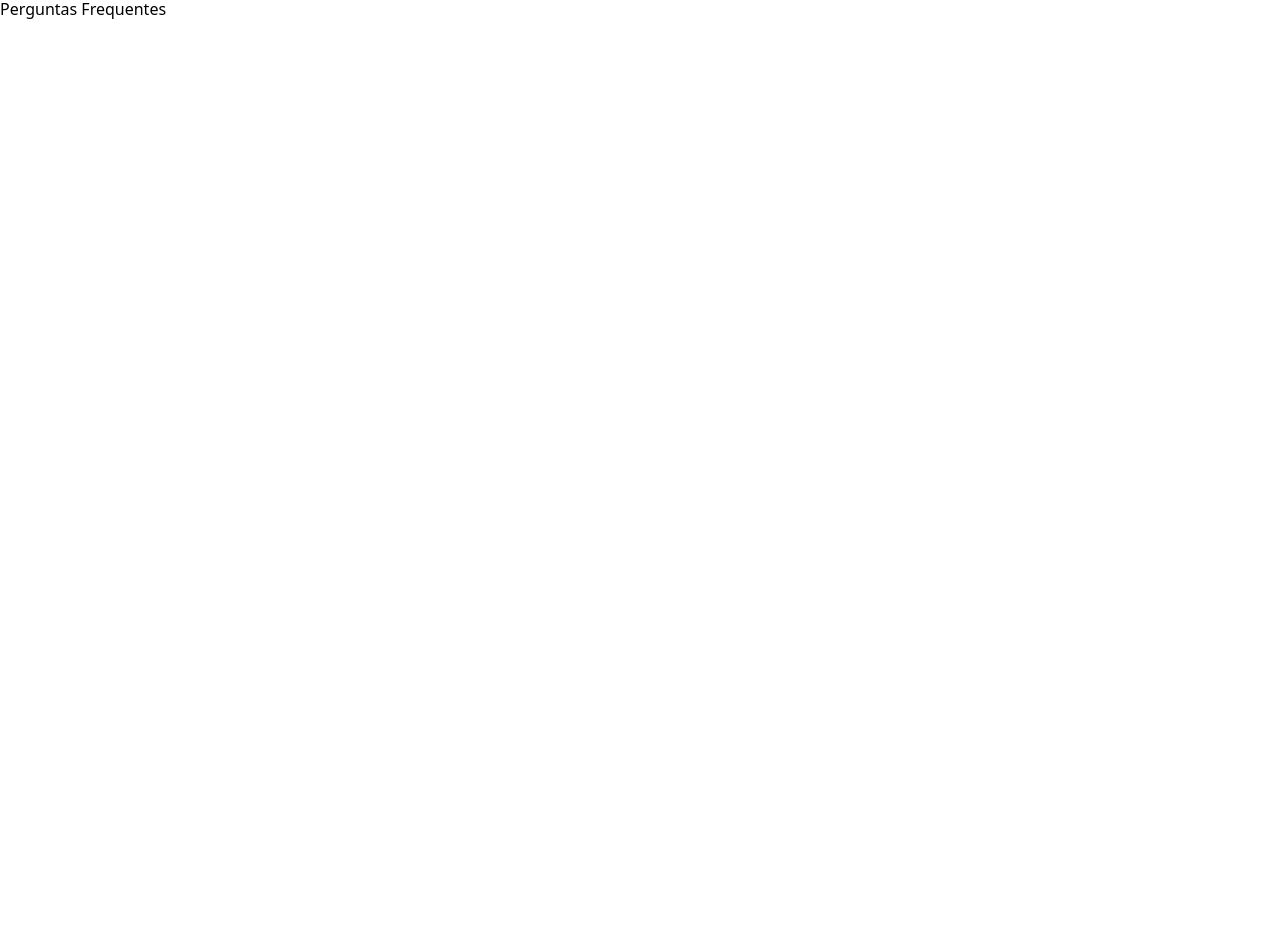
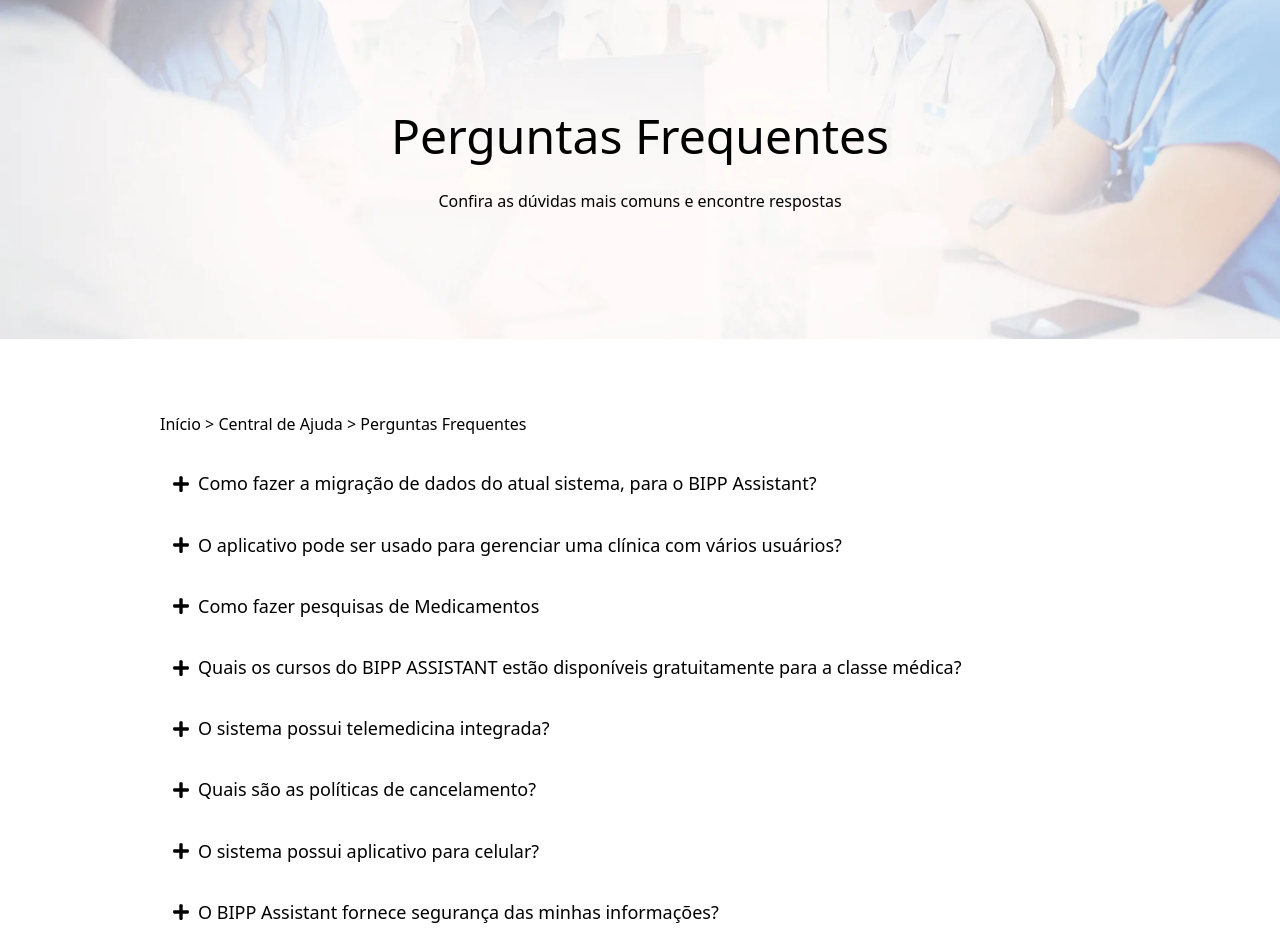
Before and after one commit to ihappygirl/teste-frontend-tribemd, a React (Create React App) app: page / in a window 1280 px wide. Shown: the top 952 px of the page. Before the commit the page ends 800 px from the top, so only its background shows below. Built offline with nearby package versions, Linux system fonts and the light colour scheme.

Commit message:
Feature: FAQ page

```diff
--- a/src/App.tsx
+++ b/src/App.tsx
@@ -3,9 +3,7 @@ import { FAQ } from './pages/FAQ/FAQ';
 
 function App() {
   return (
-    <div>
-      <FAQ />
-    </div>
+    <FAQ />
   );
 }
 
--- a/src/pages/FAQ/FAQ.tsx
+++ b/src/pages/FAQ/FAQ.tsx
@@ -1,10 +1,30 @@
-import React from 'react';
-import styles from './FAQ.module.css';
+import React from "react";
+import { FAQHeader } from "../../components/FAQHeader/FAQHeader";
+import { FAQS } from "../../data/FAQQuestions";
+import { FAQAccordion } from "../../components/FAQAccordion/FAQAccordion";
 
-export const FAQ: React.FC = () => {
+const Breadcrumb = (
+    <nav aria-label="Breadcrumb" className="w-10/12 py-5 sm:w-11/12 md:w-full lg:w-11/12 xl:w-9/12 2xl:w-8/12">
+      <p>Início {'>'} Central de Ajuda {'>'} Perguntas Frequentes</p>
+    </nav>
+);
+
+export const FAQ = () => {
   return (
     <div>
-      <h1>Perguntas Frequentes</h1>
+        <FAQHeader />
+
+        <div className="w-full py-14 flex flex-col items-center">
+            {Breadcrumb}
+
+            <div className="w-10/12 grid gap-0.5 grid-cols-1 sm:w-11/12 md:w-full lg:w-11/12 xl:w-9/12 2xl:w-8/12">
+                {
+                    FAQS.map((item) => (
+                        <FAQAccordion key={item.id} item={item} />
+                    ))
+                }
+            </div>
+        </div>
     </div>
   );
 };
```
